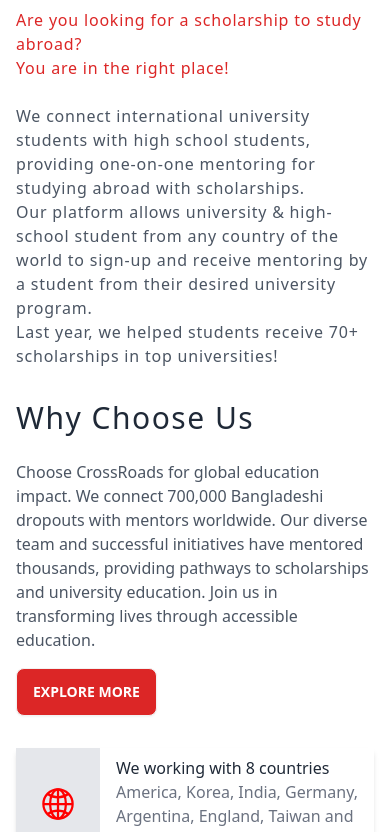
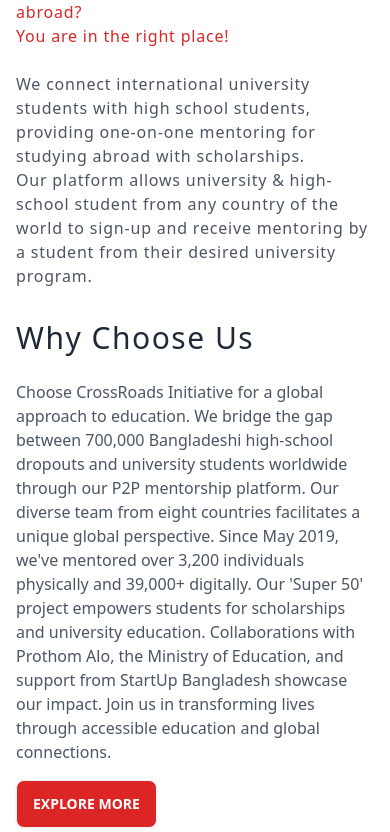
Before and after one commit to rakibaakter/cross-roads-initiative, a React (Vite) app: page / in a window 390 px wide. Shown: the part 1164-1996 px from the top of the page. Built offline with nearby package versions, Linux system fonts and the light colour scheme.

Commit message:
modified ui and responsiveness

```diff
--- a/src/pages/home/ChooseUs.jsx
+++ b/src/pages/home/ChooseUs.jsx
@@ -6,18 +6,23 @@
 
 const ChooseUs = () => {
   return (
-    <div className=" px-4 md:px-8 lg:px-20 mt-8 md:mt-16 lg:mt-24 lg:flex justify-between ">
-      <div className="lg:w-1/2">
+    <div className=" px-4 md:px-8 lg:px-20 mt-8 md:mt-16 lg:mt-32 lg:flex flex-row-reverse  ">
+      <div className="lg:w-1/2 ">
         <h2 className="text-3xl md:text-4xl font-medium tracking-wider">
           Why Choose Us
         </h2>
 
-        <p className="mt-6 text-gray-600 lg:mr-10">
-          Choose CrossRoads for global education impact. We connect 700,000
-          Bangladeshi dropouts with mentors worldwide. Our diverse team and
-          successful initiatives have mentored thousands, providing pathways to
-          scholarships and university education. Join us in transforming lives
-          through accessible education.
+        <p className="mt-6 text-gray-600 ">
+          Choose CrossRoads Initiative for a global approach to education. We
+          bridge the gap between 700,000 Bangladeshi high-school dropouts and
+          university students worldwide through our P2P mentorship platform. Our
+          diverse team from eight countries facilitates a unique global
+          perspective. Since May 2019, we've mentored over 3,200 individuals
+          physically and 39,000+ digitally. Our 'Super 50' project empowers
+          students for scholarships and university education. Collaborations
+          with Prothom Alo, the Ministry of Education, and support from StartUp
+          Bangladesh showcase our impact. Join us in transforming lives through
+          accessible education and global connections.
         </p>
         <Link
           to="/about"
@@ -26,7 +31,7 @@
           Explore More
         </Link>
       </div>
-      <div className="lg:w-1/2 space-y-6 mt-8 lg:mt-0">
+      <div className="lg:w-1/2 lg:pr-16 space-y-6 mt-8 lg:mt-0">
         <div className="flex gap-4 bg-base-100 shadow-md">
           <div className="bg-gray-200 py-2 px-6 flex items-center">
             <IoGlobeOutline size={36} color="red" />
--- a/src/pages/home/Mentorship.jsx
+++ b/src/pages/home/Mentorship.jsx
@@ -3,13 +3,12 @@
 const Mentorship = () => {
   return (
     <div className=" px-4 md:px-8 lg:px-20 mt-8  md:mt-16 lg:mt-20">
-      <div className="text-center">
-        <h2 className="text-2xl md:text-4xl font-medium tracking-wider ">
-          Mentorship Platform For Higher Education Abroad
-        </h2>
-      </div>
+      <div className="text-center"></div>
       <div className="mt-8 md:mt-12 flex flex-col-reverse md:flex-row md:items-end">
         <div className="md:w-1/2 lg:font-medium tracking-wider  md:pr-4 lg:pr-16 ">
+          <h2 className="text-2xl lg:text-4xl font-medium tracking-wider ">
+            Mentorship Platform For Higher Education Abroad
+          </h2>
           <h3 className="mt-4 lg:text-2xl text-red-600 font-medium lg:font-semibold">
             Are you looking for a scholarship to study abroad?
             <br /> You are in the right place!
@@ -25,10 +24,6 @@
               country of the world to sign-up and receive mentoring by a student
               from their desired university program.
             </p>
-            <p>
-              Last year, we helped students receive 70+ scholarships in top
-              universities!
-            </p>
           </div>
         </div>
         <div className="md:w-1/2">
```
